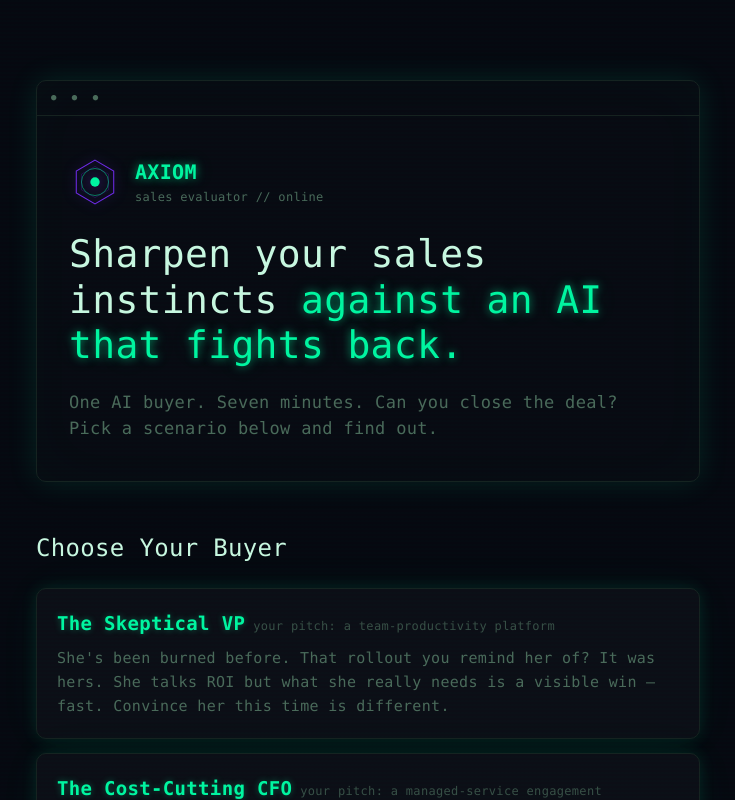
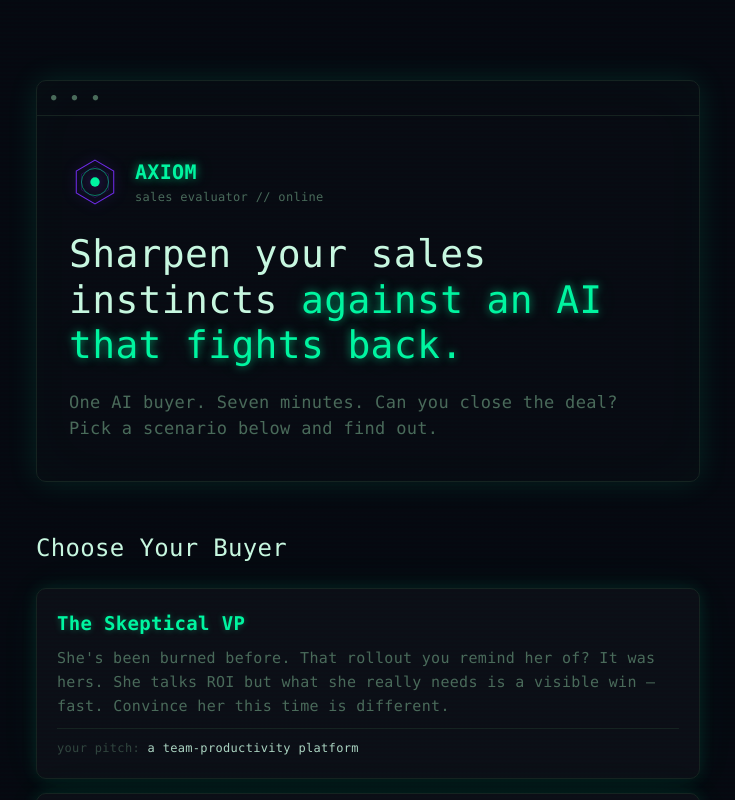
Before and after one commit to sarveshkhimesra/beat-axiom, a Next.js app: page / in a window 1280 px wide. Shown: the top 800 px of the page, without its empty margins (272-1007 px from the left). Built offline with nearby package versions, Linux system fonts and the light colour scheme.

Commit message:
design: move product pitch to card footer with divider

```diff
--- a/src/app/page.tsx
+++ b/src/app/page.tsx
@@ -82,18 +82,17 @@ export default function Home() {
                 transition: "border-color 120ms",
               }}
             >
-              <div style={{ display: "flex", alignItems: "baseline", gap: 8, marginBottom: 8, flexWrap: "wrap" }}>
-                <span className="accent-text" style={{ fontSize: "clamp(16px, 4vw, 19px)", fontWeight: 600 }}>
-                  {CLIENT_SCENARIOS[id].title}
-                </span>
-                <span style={{ fontSize: 12, color: "var(--text-secondary)", opacity: 0.7 }}>
-                  your pitch: {CLIENT_SCENARIOS[id].product}
-                </span>
+              <div className="accent-text" style={{ fontSize: "clamp(16px, 4vw, 19px)", fontWeight: 600, marginBottom: 8 }}>
+                {CLIENT_SCENARIOS[id].title}
               </div>
               <div style={{ color: "var(--text-secondary)", fontSize: "clamp(13px, 3.5vw, 15px)", lineHeight: 1.6 }}>
                 {CARD_COPY[id].map((line, i) => (
                   <span key={i}>{line}{i < CARD_COPY[id].length - 1 ? " " : ""}</span>
                 ))}
+              </div>
+              <div style={{ marginTop: 10, paddingTop: 10, borderTop: "1px solid var(--border)", fontSize: 12, color: "var(--text-secondary)" }}>
+                <span style={{ opacity: 0.6 }}>your pitch:</span>{" "}
+                <span style={{ color: "var(--text-primary)", opacity: 0.85 }}>{CLIENT_SCENARIOS[id].product}</span>
               </div>
             </Link>
           ))}
```
